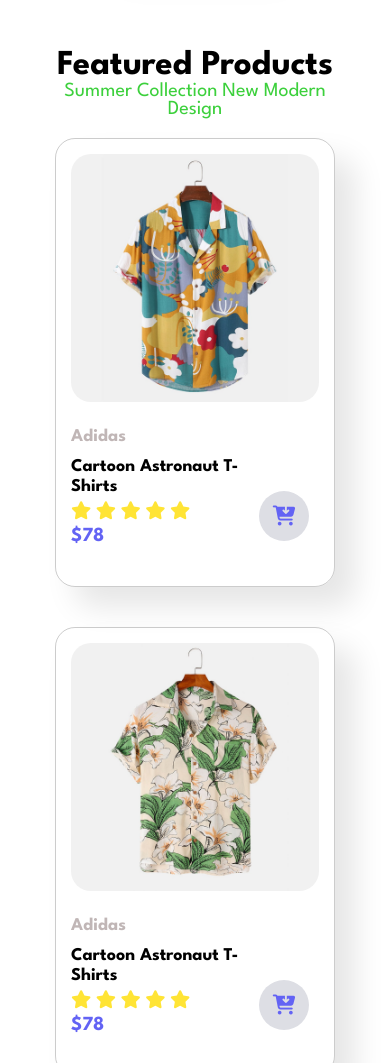
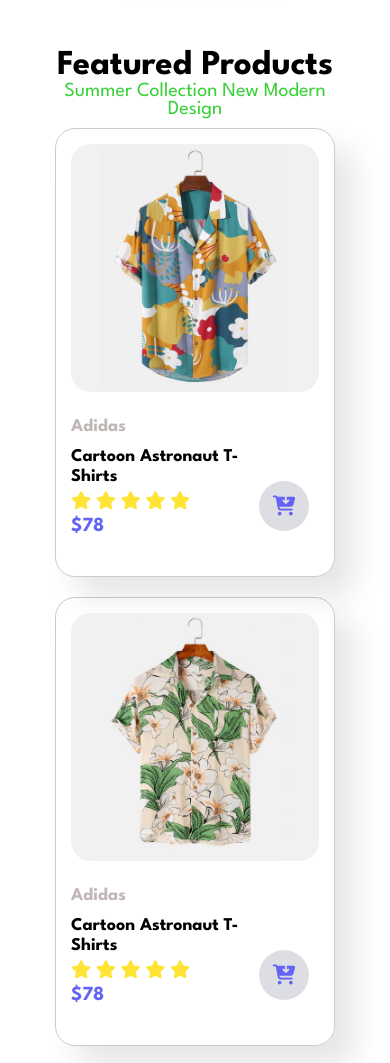
Before and after one commit to pandurang-sadgir/Ecommerce, a plain HTML site: page index.html in a window 390 px wide. Shown: the part 1860-2923 px from the top of the page. Drawn offline with Linux system fonts and the light colour scheme.

Commit message:
feature product responsivness

```diff
--- a/css/style.css
+++ b/css/style.css
@@ -280,7 +280,7 @@ h6{
     box-shadow: 2rem 2rem 3rem rgba(0, 0, 0, 0.1);
     transition: all 0.5s linear;
     object-fit: cover;
-    margin: 2rem 0;
+    margin: 1rem 1rem;
 
 }
 
@@ -295,7 +295,6 @@ h6{
     justify-content: space-around;
     align-items: center;
     flex-wrap: wrap;
-    /* border: 0.1rem green solid; */
 }
 .product .product-content h2,p,.new-arrival .product-content h2,p{
 text-align: center;
```
